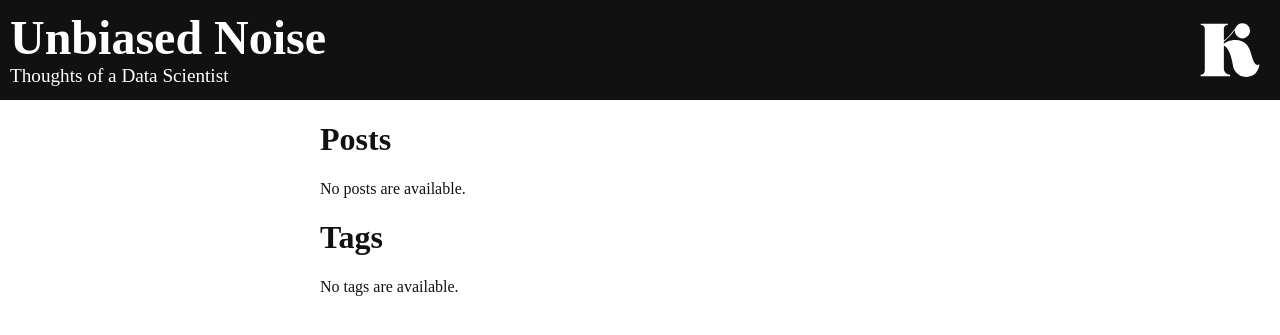
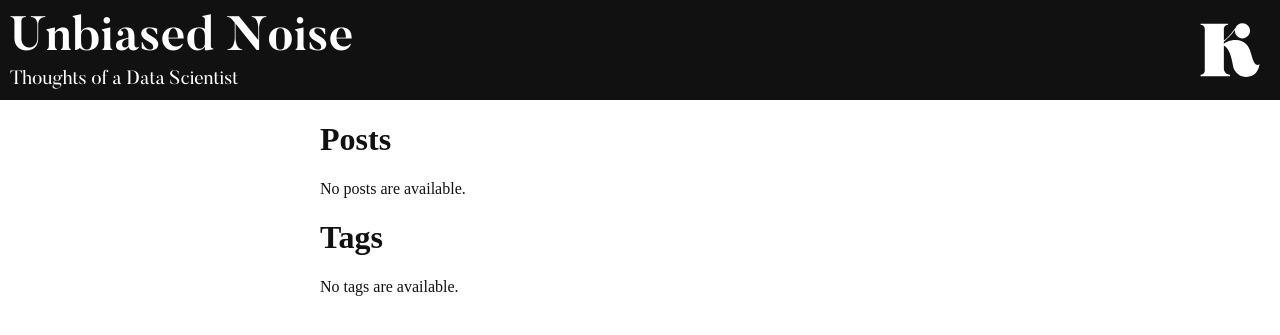
Before and after one commit to KristianHolsheimer/blog, a Django app: page / in a window 1280 px wide. Shown: the top 335 px of the page. Run offline with Django 3.2, Linux system fonts and the light colour scheme; data that the repository does not hold is empty; parts of the project's set-up code (start-up, migrations or seed data) failed here and were passed over.

Commit message:
use regular Butler font instead of Butler_Stencil

```diff
--- a/posts/forms.py
+++ b/posts/forms.py
@@ -20,7 +20,7 @@ class PostForm(ModelForm):
     class Media:
         css = {
             'all': [
-                'fonts/Butler_Stencil_Webfont/stylesheet.css',
+                'fonts/Butler_Webfont/stylesheet.css',
                 'posts/css/post_form.css',
             ],
         }
--- a/posts/templates/posts/base.html
+++ b/posts/templates/posts/base.html
@@ -11,7 +11,7 @@
 
   {% load static %}
   <link rel="icon" href="{% static 'img/K_black.svg' %}">
-  <link rel="stylesheet" type="text/css" href="{% static 'fonts/Butler_Stencil_Webfont/stylesheet.css' %}"/>
+  <link rel="stylesheet" type="text/css" href="{% static 'fonts/Butler_Webfont/stylesheet.css' %}"/>
   <link rel="stylesheet" type="text/css" href="{% static 'posts/css/main.css' %}"/>
 
   <meta charset="UTF-8">
```
